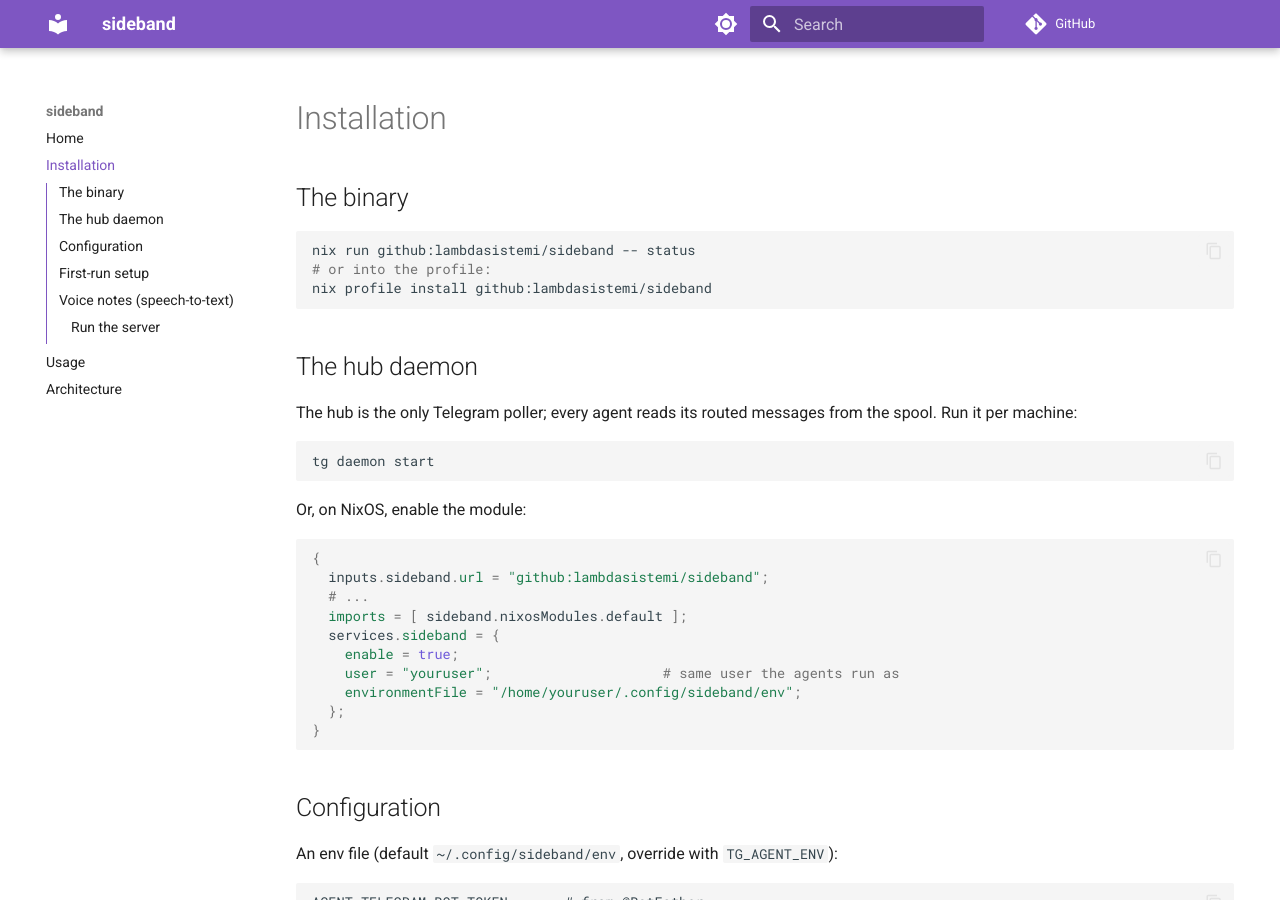
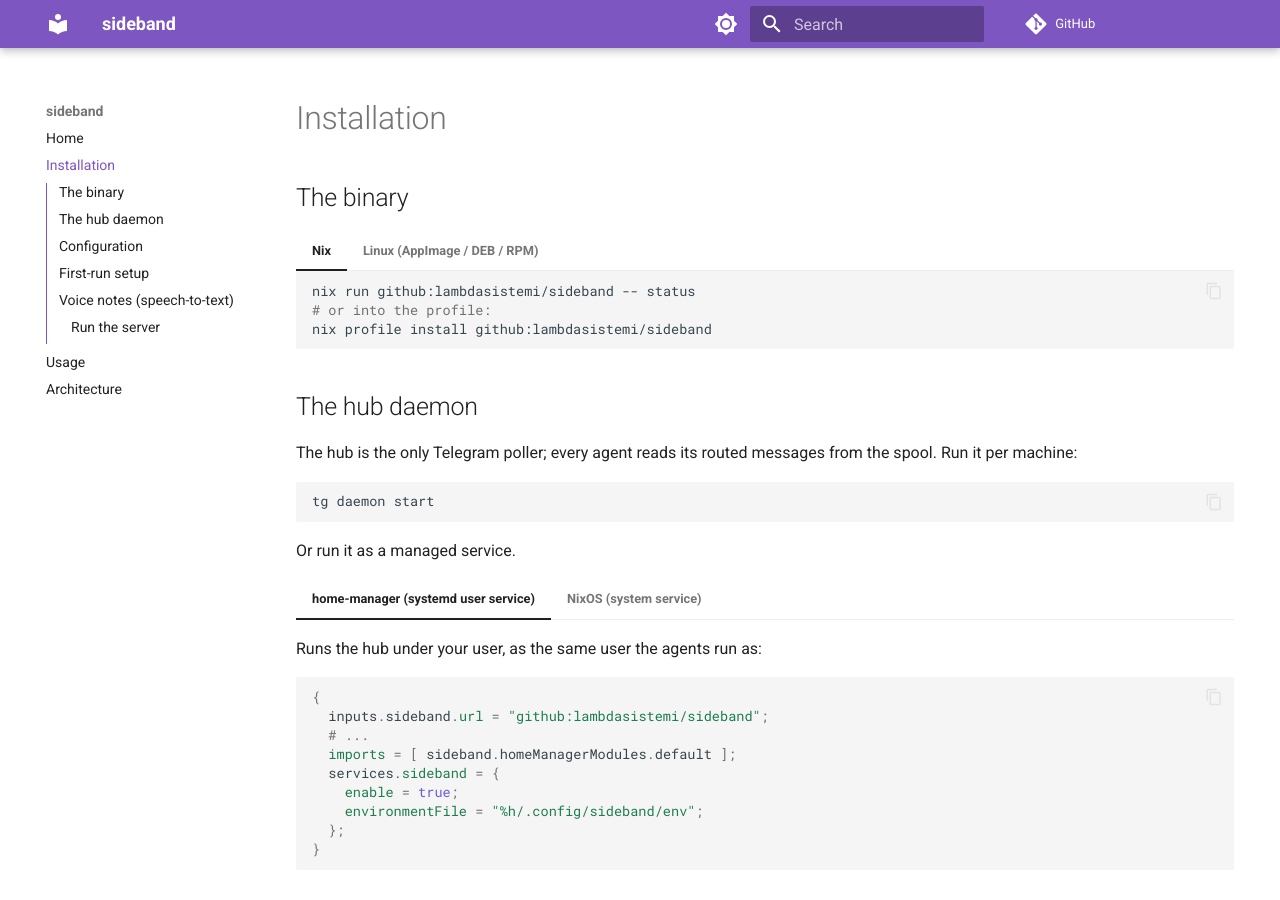
Before and after one commit to lambdasistemi/sideband, an MkDocs documentation site: the page built from docs/installation.md, in a window 1280 px wide and 900 px high. Built offline with MkDocs 1.6.1 and Material for MkDocs 9.7.7, drawn with Linux system fonts in a browser that asks for light colours; comment, search, counter and statistics services are not loaded.

Commit message:
chore: replace release-please with Cabal-owned release planner (#3)
- remove release-please config/manifest/sync workflow (check-version-consistency
  forbids them); Cabal is the version source of truth (PVP x.y.z.w)
- add scripts/release/{plan,get-cabal-version,check-version-consistency,extract-notes}
  and release-plan.yml, ported from amaru-treasury-tx
- Linux release artifacts (AppImage/DEB/RPM) via nix/linux-release.nix with a
  CA-store wrapper, plus a tg-specific linux-artifact-smoke; release.yml on v* tags
- CI version job now runs check-version-consistency
- home-manager module (systemd user service) alongside the NixOS module
- CHANGELOG.md; docs: home-manager + AppImage install methods

````diff
--- a/docs/installation.md
+++ b/docs/installation.md
@@ -2,11 +2,26 @@
 
 ## The binary
 
-```bash
-nix run github:lambdasistemi/sideband -- status
-# or into the profile:
-nix profile install github:lambdasistemi/sideband
-```
+=== "Nix"
+
+    ```bash
+    nix run github:lambdasistemi/sideband -- status
+    # or into the profile:
+    nix profile install github:lambdasistemi/sideband
+    ```
+
+=== "Linux (AppImage / DEB / RPM)"
+
+    Grab an artifact from the
+    [releases page](https://github.com/lambdasistemi/sideband/releases/latest):
+
+    ```bash
+    curl -L https://github.com/lambdasistemi/sideband/releases/latest/download/sideband.AppImage -o tg
+    chmod +x ./tg
+    ./tg --help
+    ```
+
+    Or install the `.deb` / `.rpm` from the same release.
 
 ## The hub daemon
 
@@ -17,20 +32,38 @@ messages from the spool. Run it per machine:
 tg daemon start
 ```
 
-Or, on NixOS, enable the module:
+Or run it as a managed service.
 
-```nix
-{
-  inputs.sideband.url = "github:lambdasistemi/sideband";
-  # ...
-  imports = [ sideband.nixosModules.default ];
-  services.sideband = {
-    enable = true;
-    user = "youruser";                     # same user the agents run as
-    environmentFile = "/home/youruser/.config/sideband/env";
-  };
-}
-```
+=== "home-manager (systemd user service)"
+
+    Runs the hub under your user, as the same user the agents run as:
+
+    ```nix
+    {
+      inputs.sideband.url = "github:lambdasistemi/sideband";
+      # ...
+      imports = [ sideband.homeManagerModules.default ];
+      services.sideband = {
+        enable = true;
+        environmentFile = "%h/.config/sideband/env";
+      };
+    }
+    ```
+
+=== "NixOS (system service)"
+
+    ```nix
+    {
+      inputs.sideband.url = "github:lambdasistemi/sideband";
+      # ...
+      imports = [ sideband.nixosModules.default ];
+      services.sideband = {
+        enable = true;
+        user = "youruser";                     # same user the agents run as
+        environmentFile = "/home/youruser/.config/sideband/env";
+      };
+    }
+    ```
 
 ## Configuration
 
````
Also changed, not shown: CHANGELOG.md (added, +5 -0 lines), release-please-config.json (deleted, +0 -10 lines), .release-please-manifest.json (deleted), 13 other files.
